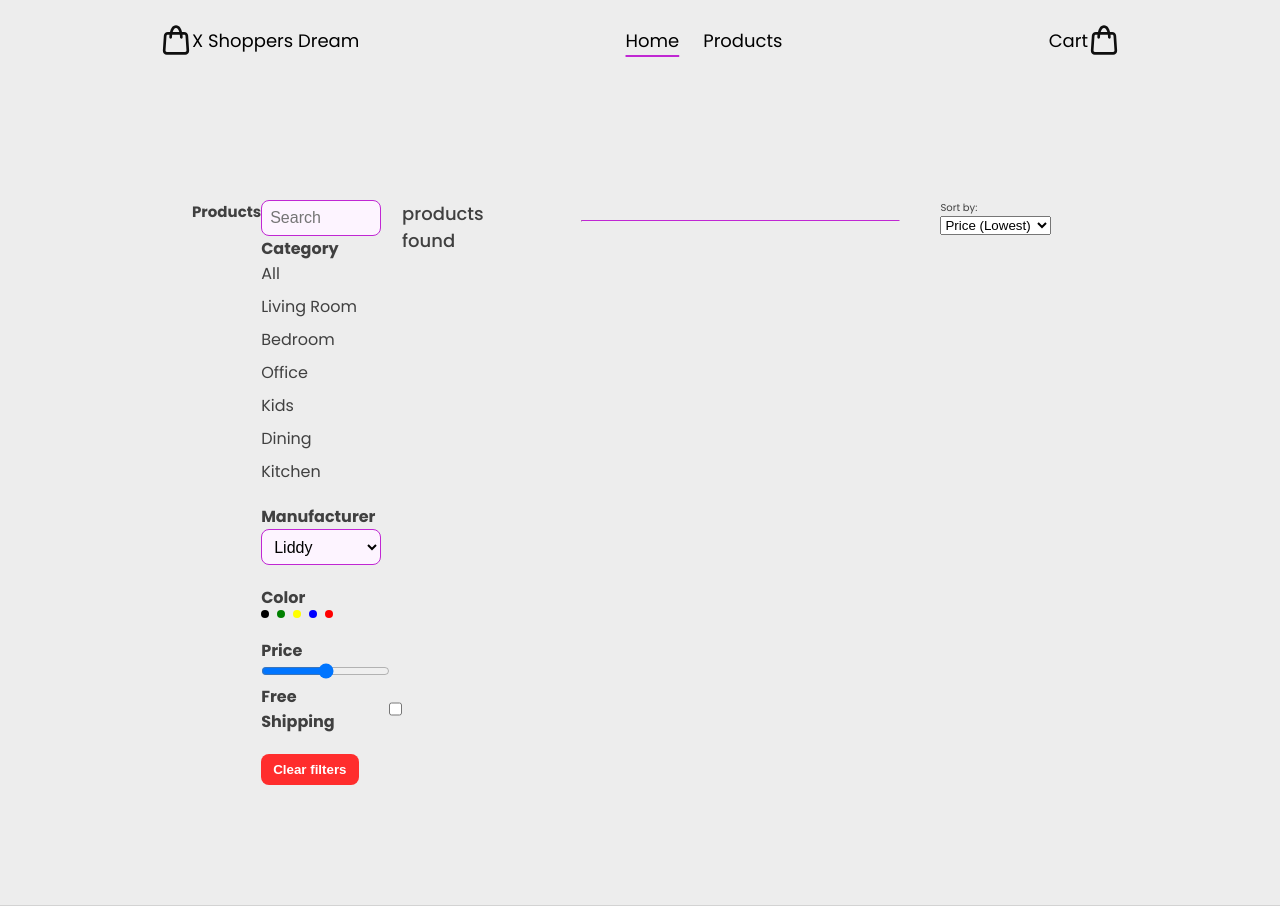
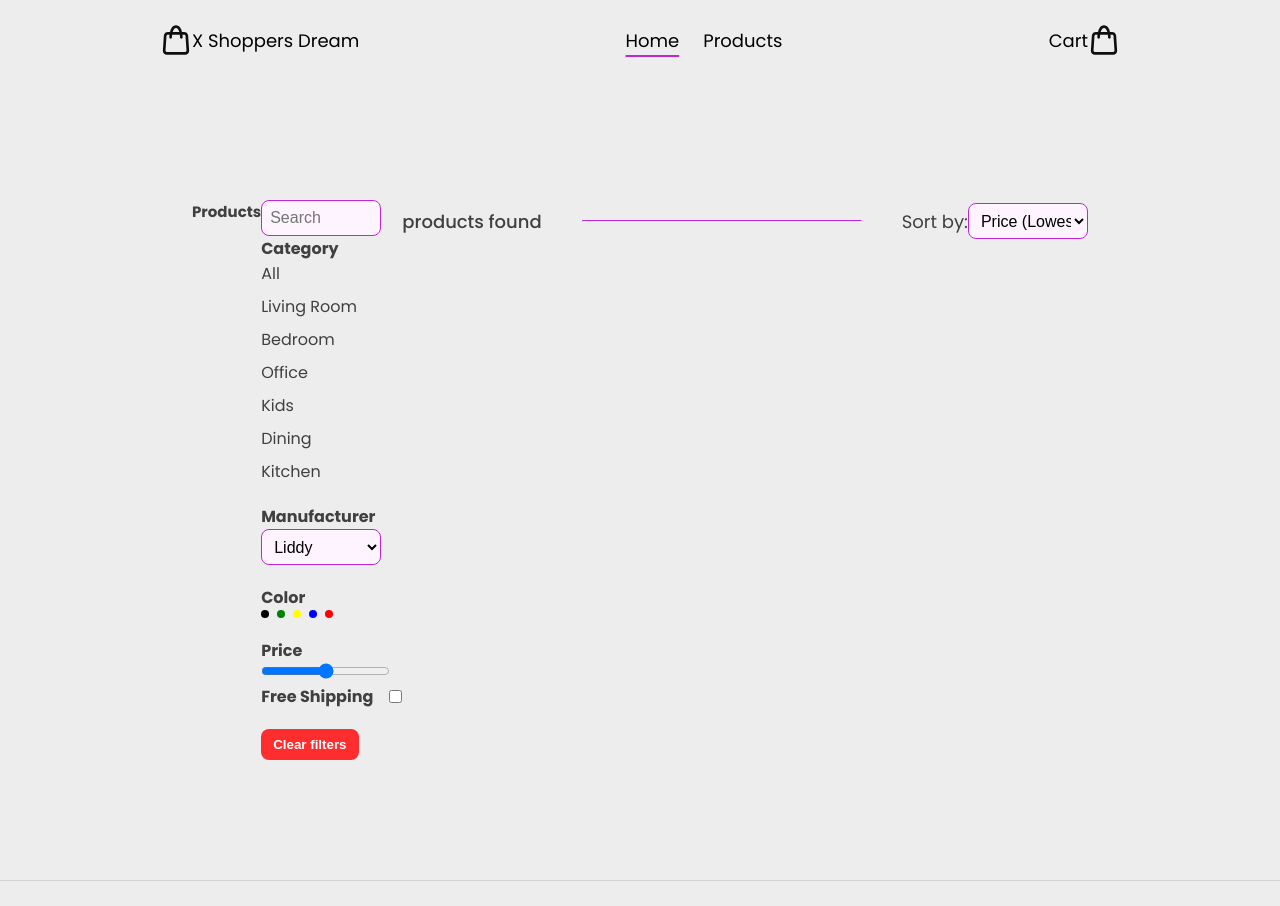
Before and after one commit to dariojularic/x-shopper-dream-e-commerce, a React (Vite) app: page /products in a window 1280 px wide. After the commit the page ends 881 px from the top, so only its background shows below. Built offline with nearby package versions, Linux system fonts and the light colour scheme.

Commit message:
Add style

```diff
--- a/src/pages/Products/Index.css
+++ b/src/pages/Products/Index.css
@@ -27,10 +27,30 @@
 }
 
 .break-line-container {
-  width: 32rem;
+  width: 28rem;
   margin: 0 4rem;
 }
 
 .break-line {
   border-top: 1px solid #C027D3;
 }
+
+.sort-by-label {
+  font-size: 1.8rem;
+  font-weight: 400;
+}
+
+.sort-by-select {
+  border-radius: 8px;
+  height: 3.6rem;
+  padding-left: .8rem;
+  background-color: #FDF4FF;
+  width: 12rem;
+  font-size: 1.6rem;
+  border: 1px solid #c027d3;
+}
+
+.sort-by-container {
+  display: flex;
+  align-items: center;
+}
--- a/src/pages/Products/Index.tsx
+++ b/src/pages/Products/Index.tsx
@@ -14,9 +14,9 @@ function Products() {
             <div className="break-line-container">
               <hr className="break-line" />
             </div>
-            <div>
-              <label className="" htmlFor="sort">Sort by:</label>
-              <select name="sort" id="sort">
+            <div className="sort-by-container">
+              <label className="sort-by-label" htmlFor="sort">Sort by:</label>
+              <select className="sort-by-select" name="sort" id="sort">
                 <option value="">Price (Lowest)</option>
                 <option value="">Price (Highest)</option>
                 <option value="">Name (A-Z)</option>
```
